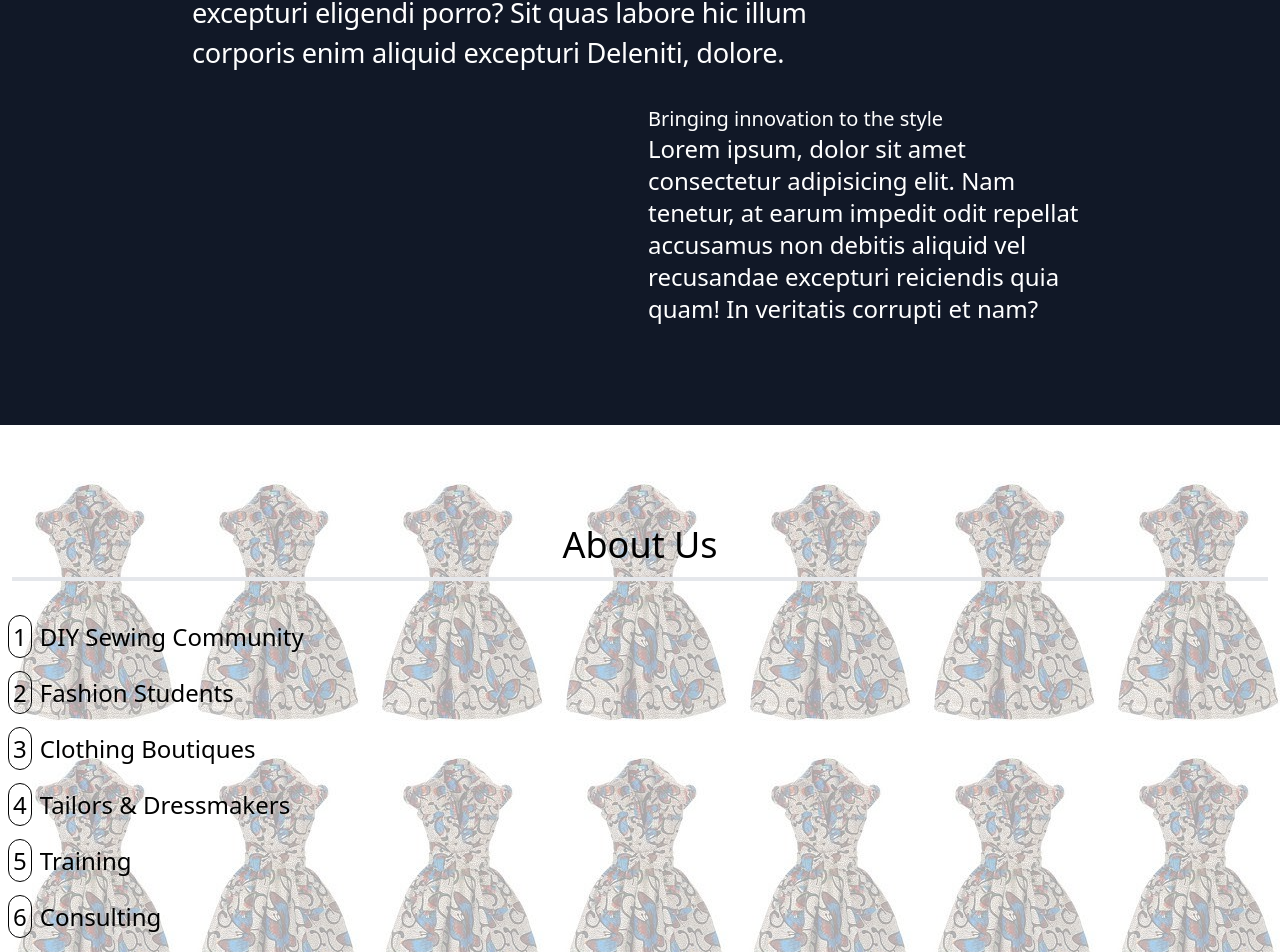
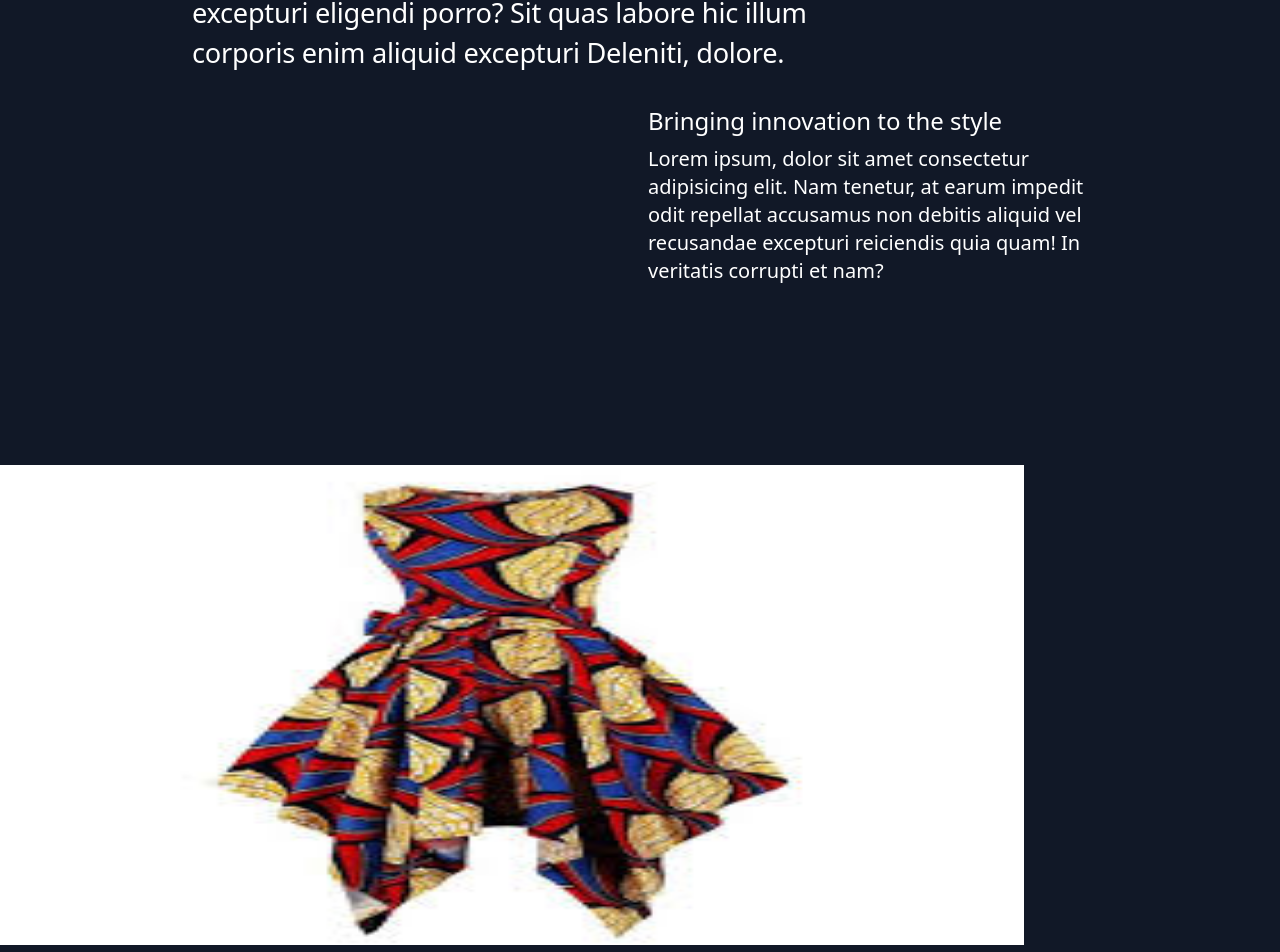
Before and after one commit to segunajibola/Videva-Fashion-Line, a React (Vite) app: page / in a window 1280 px wide. Shown: the part 887-1839 px from the top of the page. Built offline with nearby package versions, Linux system fonts and the light colour scheme.

Commit message:
changeUI

```diff
--- a/src/components/Home.jsx
+++ b/src/components/Home.jsx
@@ -59,8 +59,8 @@ const Home = () => {
               excepturi Deleniti, dolore.
             </p>
             <div className="col-end-5 col-span-2 row-start-2">
-              <h3 className="text-xl">Bringing innovation to the style</h3>
-              <p className="text-md">
+              <h3 className="text-2xl mb-2">Bringing innovation to the style</h3>
+              <p className="text-xl">
                 Lorem ipsum, dolor sit amet consectetur adipisicing elit. Nam
                 tenetur, at earum impedit odit repellat accusamus non debitis
                 aliquid vel recusandae excepturi reiciendis quia quam! In
@@ -71,8 +71,12 @@ const Home = () => {
         </div>
       </section>
 
+      <div className="bg-gray-900 dark:bg-gray-100 relative h-[70vh]">
+        <img src="/images/fashion4.jpg" alt="" className="w-[80vw] ml-auto absolute top-10 h-[30rem]" />
+      </div>
+
       <section
-        className="mt-10 pt-5 h-full"
+        className="mt-10 pt-5 h-full bg-gray-700"
         style={{ backgroundImage: `url(images/bgfashion.png)` }}
         id="about"
       >
```
